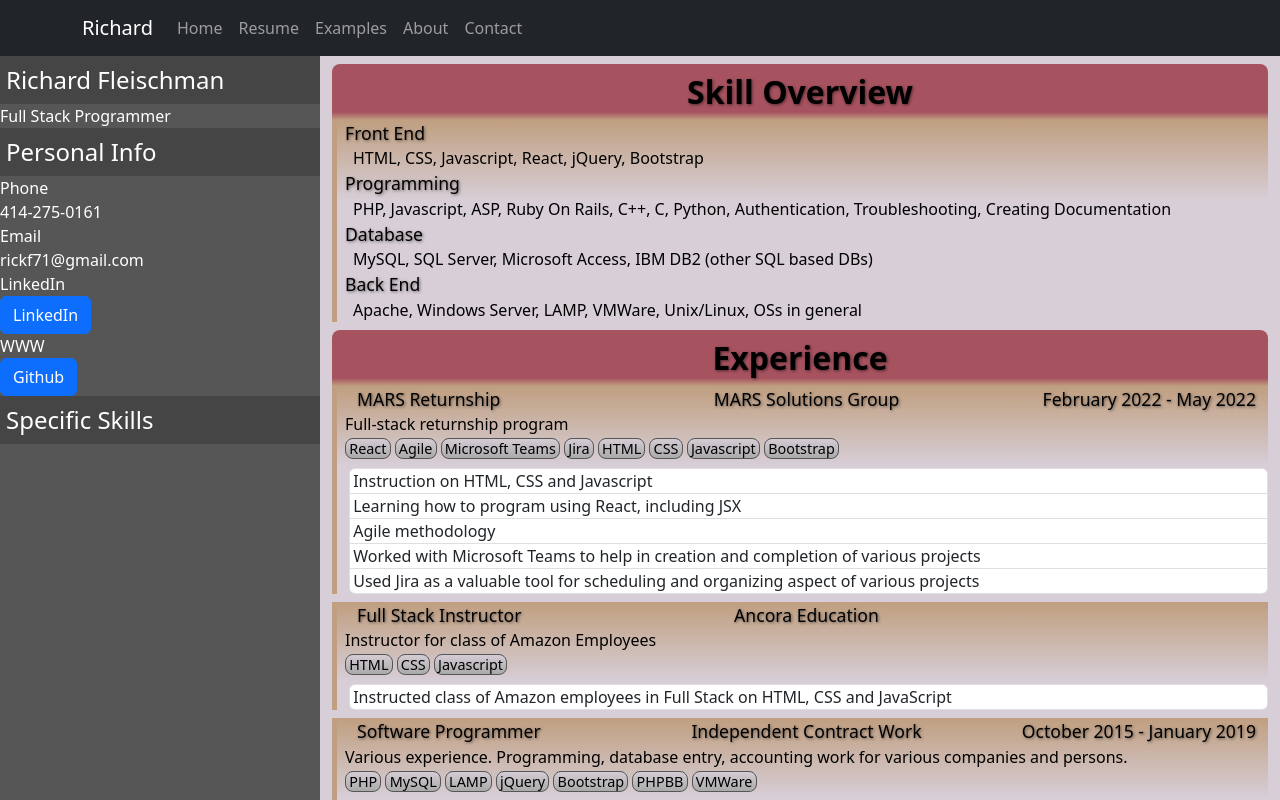
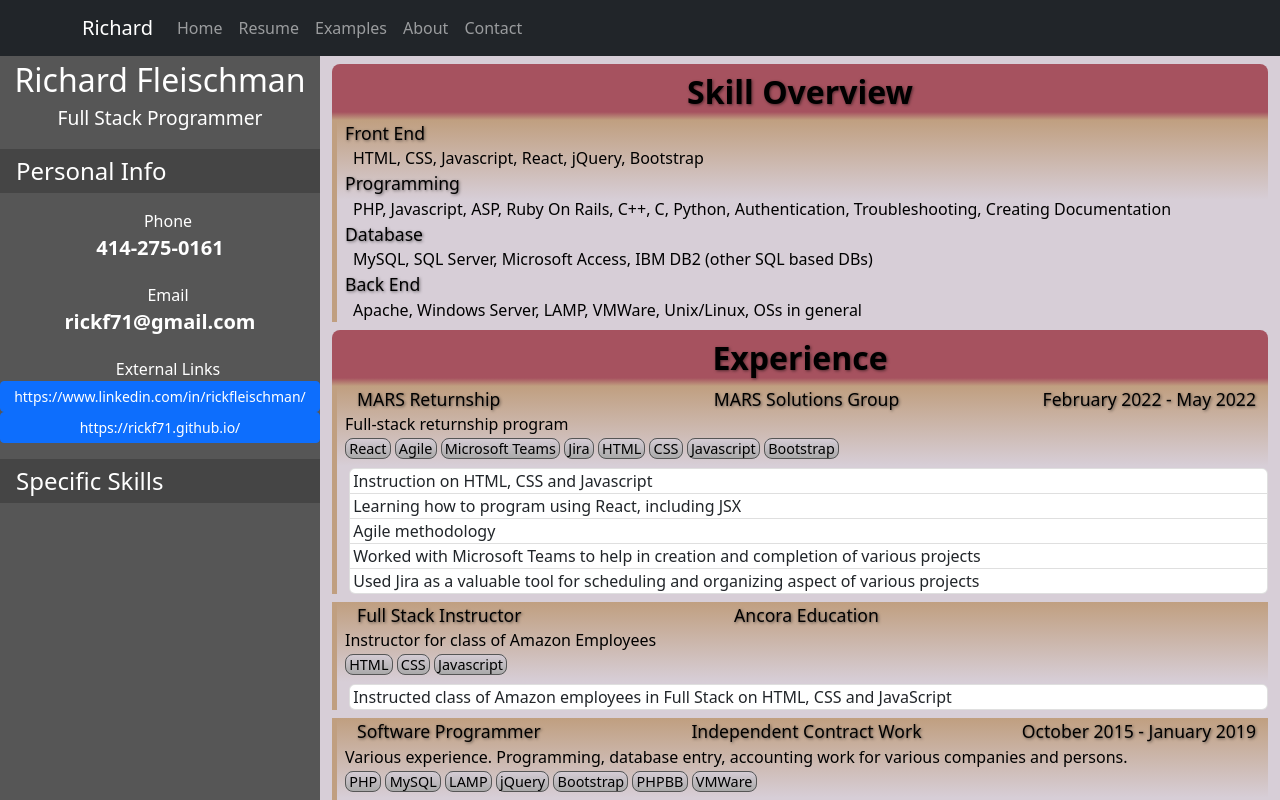
Before and after one commit to RickF71/rickf71.github.io, a React (Create React App) app: page /#/resume2 in a window 1280 px wide. Shown: the top 800 px of the page. Built offline with nearby package versions, Linux system fonts and the light colour scheme.

Commit message:
resume formatting

```diff
--- a/package.json
+++ b/package.json
@@ -19,7 +19,7 @@
   },
   "scripts": {
     "predeploy": "npm run build",
-    "deploy": "gh-pages -b main -d build",
+    "deploy": "gh-pages -b master -d build",
     "start": "react-scripts start",
     "build": "react-scripts build",
     "test": "react-scripts test",
--- a/src/Resume2.js
+++ b/src/Resume2.js
@@ -12,12 +12,32 @@ const styles = {
         color: 'white',
         paddingLeft:0,
         paddingRight:0,
-        paddingBottom:'0.5em',
+        paddingBottom:'0.5rem',
     },
     summarySection: {
         backgroundColor:'#454545',
-        fontSize: '1.5em',
-        padding:'0.25em',
+        fontSize: '1.5rem',
+        padding:'0.25rem',
+        paddingLeft: '1rem',
+        marginTop: '1rem',
+        textShadow: '1px 1px 0 #fff, -1px -1px 0 #000, 1px -1px 0 #000, -1px 1px 0 #fff;',
+    },
+    summarySection2: {
+        fontSize: '1rem',
+        paddingLeft: '1rem',
+        marginTop: '1rem',
+        marginBottom: '0rem',
+        paddingBottom: 0,
+        textAlign:'center',
+        textShadow: '1px 1px 0 #fff, -1px -1px 0 #000, 1px -1px 0 #000, -1px 1px 0 #fff;',
+    },
+    summarySection3: {
+        fontSize: '1.25rem',
+        fontWeight: 'bold',
+        padding:'0.25rem',
+        textAlign:'center',
+        marginTop: '0rem',
+        paddingTop: 0,
         textShadow: '1px 1px 0 #fff, -1px -1px 0 #000, 1px -1px 0 #000, -1px 1px 0 #fff;',
     },
     experience: {
@@ -105,26 +125,25 @@ export const Resume2 = () => {
             // <ThemeProvider>
                 <Container fluid className='resume' style={{marginRight: 0, marginLeft:0, width: '100%'}}>
                     <Row style={{}}>
-                        <Col xs={3} style={styles.summary}>
-                            <div style={styles.summarySection}>Richard Fleischman</div>
-                            <div>Full Stack Programmer</div>
+                        <Col xs={12} sm={3} style={styles.summary}>
+                            <div style={{textAlign: 'center', fontSize:'2rem'}}>Richard Fleischman</div>
+                            <div style={{textAlign: 'center', fontSize:'1.2rem'}}>Full Stack Programmer</div>
 
                             <div style={styles.summarySection}>Personal Info</div>
                             <div style={styles.summarySection2}>Phone</div>
-                            <div>414-275-0161</div>
+                            <div style={styles.summarySection3}>414-275-0161</div>
                             <div style={styles.summarySection2}>Email</div>
-                            <div>rickf71@gmail.com</div>
-                            <div style={styles.summarySection2}>LinkedIn</div>
-                            <Button href='https://www.linkedin.com/in/rickfleischman/'>LinkedIn</Button>
-                            <div style={styles.summarySection2}>WWW</div>
-                            <Button href='https://rickf71.github.io/'>Github</Button>
+                            <div style={styles.summarySection3}>rickf71@gmail.com</div>
+                            <div style={styles.summarySection2}>External Links</div>
+                            <Button className="d-grid gap-2" size="sm" href='https://www.linkedin.com/in/rickfleischman/'>https://www.linkedin.com/in/rickfleischman/</Button>
+                            <Button className="d-grid gap-2"  size="sm" href='https://rickf71.github.io/'>https://rickf71.github.io/</Button>
 
 
                             <div style={styles.summarySection}>Specific Skills</div>
 
 
                         </Col>
-                        <Col xs={9}  style={styles.experience}>
+                        <Col xs={12} sm={9} style={styles.experience}>
                             <div style={styles.expTitle}>Skill Overview</div>
 
                             <div style={styles.expJobItem}>
```
